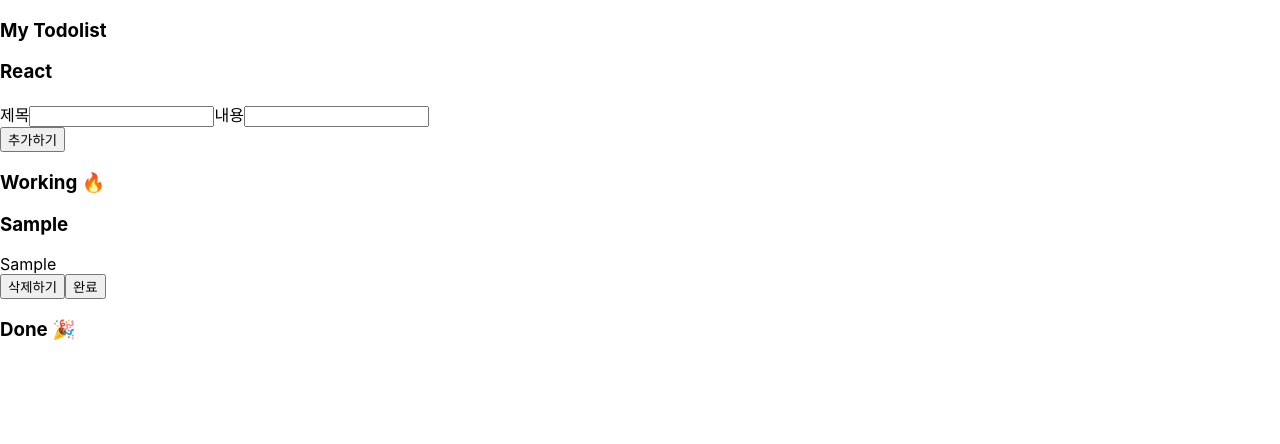
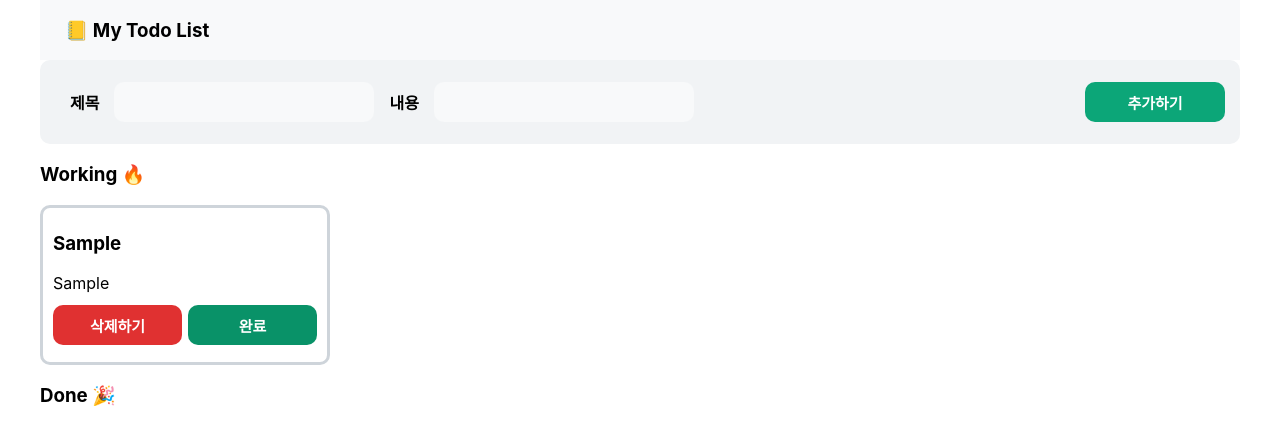
Before and after one commit to devjjin/react-todolist, a React (Create React App) app: page / in a window 1280 px wide. Both pictures are taken after typing "Sample", "Sample" into the empty fields and a click on the button "추가하기". Shown: the top 444 px of the page. Built offline with nearby package versions, Linux system fonts and the light colour scheme.

Commit message:
Design : 전체 디자인 추가

```diff
--- a/src/App.css
+++ b/src/App.css
@@ -0,0 +1,95 @@
+* {
+    box-sizing: border-box;
+  }
+
+  /* App */
+  .container {
+      max-width:1200px;
+      min-width:800px;
+      margin: 0 auto;
+  }
+
+  button {
+      width: 140px;
+      height: 40px;
+      /* background: transparent; */
+      border: none;
+      border-radius: 10px;
+      font-size:15px;
+      font-weight: bold;
+      color:white;
+      cursor: pointer;
+  }
+
+  /* TodoHeader */
+  .header{
+      background-color: #f8f9fa;
+      display: flex;
+      justify-content: space-between;
+      padding: 0 25px;
+  }
+
+  /* TodoCreate */
+  .create__container{
+      background-color: #f1f3f5;
+      border-radius: 10px;
+      padding: 15px;
+  }
+
+  .form__container {
+      display:flex;
+      justify-content: space-between;
+      align-items: center;
+  }
+
+  .form__group {
+      display: flex;
+      flex-direction: row;
+      align-items: center;
+  }
+
+  .form__container label {
+      font-weight: bold;
+      margin: 15px;
+  }
+
+  .form__group input{
+      width: 260px;
+      height: 40px;
+      border:none;
+      border-radius: 10px;
+      background-color: #f8f9fa;
+  }
+
+  .submitBtn {
+      background-color:#0ca678;
+  }
+
+  /* TodoList */
+  .todoitem__container{
+      flex-wrap: wrap;
+      display: flex;
+      gap: 10px;
+  }
+
+  /* TodoItem */
+  .todoitem{
+      padding: 5px 10px;
+      width: 290px;
+      border: 3px solid #ced4da;
+      border-radius: 10px;
+  }
+
+  .todoitem__btn__container {
+      display: flex;
+      margin: 12px 0;
+      gap:6px;
+  }
+
+  .todoitem__removeBtn {
+      background-color: #e03131;
+  }
+
+  .todoitem__statusBtn {
+      background-color: #099268;
+  }
--- a/src/App.jsx
+++ b/src/App.jsx
@@ -8,7 +8,7 @@ const App = () => {
   const [todos, setTodos] = useState([]);
 
   return (
-    <div>
+    <div className="container">
       <TodoHeader />
       <TodoCreate todos={todos} setTodos={setTodos} />
       <TodoList todos={todos} setTodos={setTodos} />
--- a/src/components/TodoCreate.jsx
+++ b/src/components/TodoCreate.jsx
@@ -18,15 +18,15 @@ const TodoCreate = ({ todos, setTodos }) => {
   };
 
   return (
-    <div>
-      <form onSubmit={onSubmitHandler}>
-        <div>
+    <div className="create__container">
+      <form className="form__container" onSubmit={onSubmitHandler}>
+        <div className="form__group">
           <label>제목</label>
           <input type="text" id="title" value={todoItem.title} onChange={onChangeHandler}></input>
           <label>내용</label>
           <input type="text" id="content" value={todoItem.content} onChange={onChangeHandler}></input>
         </div>
-        <button>추가하기</button>
+        <button className="submitBtn">추가하기</button>
       </form>
     </div>
   );
--- a/src/components/TodoHeader.jsx
+++ b/src/components/TodoHeader.jsx
@@ -2,9 +2,8 @@ import React from 'react';
 
 const TodoHeader = () => {
     return (
-        <div>
-            <h3>My Todolist</h3>
-            <h3>React</h3>
+        <div className="header">
+            <h3>📒 My Todo List</h3>
         </div>
     );
 }
--- a/src/components/TodoItem.jsx
+++ b/src/components/TodoItem.jsx
@@ -17,13 +17,13 @@ const TodoItem = ({ todoItem, todos, setTodos }) => {
   };
 
   return (
-    <div>
-      <div key={todoItem.id}>
+    <div className="todoitem__container">
+      <div className="todoitem" key={todoItem.id}>
         <h3>{todoItem.title}</h3>
         <div>{todoItem.content}</div>
-        <div>
-          <button onClick={() => onRemoveHandler(todoItem.id)}>삭제하기</button>
-          <button onClick={() => onStatusHandler(todoItem.id)}>{!todoItem.isDone ? '완료' : '취소'}</button>
+        <div className="todoitem__btn__container">
+          <button className="todoitem__removeBtn" onClick={() => onRemoveHandler(todoItem.id)}>삭제하기</button>
+          <button className="todoitem__statusBtn" onClick={() => onStatusHandler(todoItem.id)}>{!todoItem.isDone ? '완료' : '취소'}</button>
         </div>
       </div>
     </div>
--- a/src/components/TodoList.jsx
+++ b/src/components/TodoList.jsx
@@ -3,17 +3,17 @@ import TodoItem from './TodoItem';
 
 function TodoList({ todos, setTodos }) {
   return (
-    <div>
-      <div>
+    <div className="todolist__container">
         <h3>Working 🔥</h3>
+        <div className="todoitem__container">
           {todos
             .filter(todo => !todo.isDone)
             .map(todoItem => (
               <TodoItem key={todoItem.id} todos={todos} setTodos={setTodos} todoItem={todoItem} />
             ))}
         </div>
-      <div>
       <h3>Done 🎉</h3>
+      <div className="todoitem__container">
         {todos
           .filter(todo => todo.isDone)
           .map(todoItem => (
```
Lines whose indentation alone changed are shown as unchanged.
